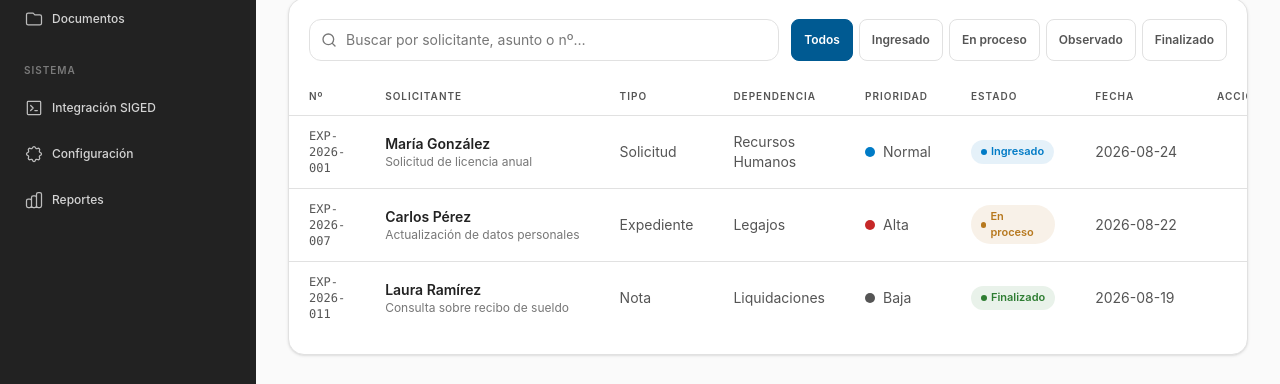
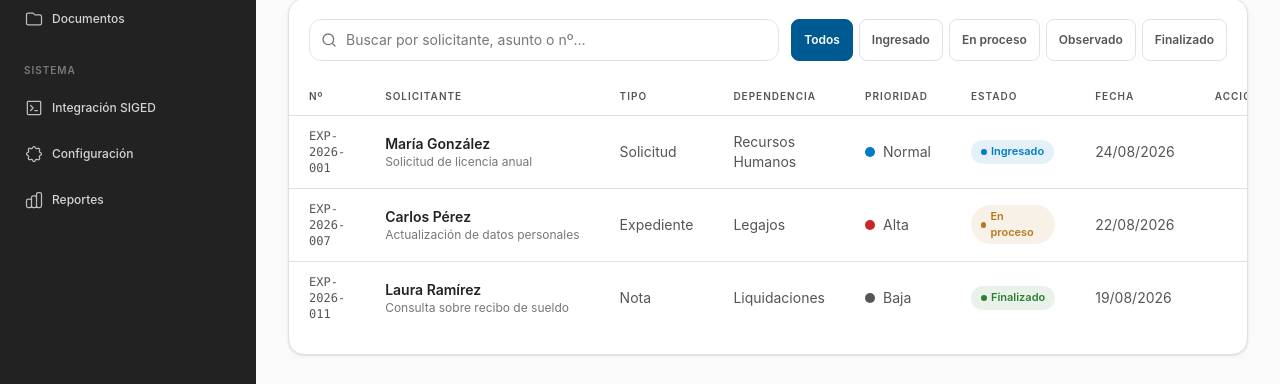
Before and after one commit to monzonfelipe0710-stack/asistente-virtual, a React (Vite) app: page /admin/mesa-de-entrada in a window 1280 px wide. Shown: the part 337-721 px from the top of the page. Built offline with nearby package versions, Linux system fonts and the light colour scheme.

Commit message:
Uniforma formato de fechas

```diff
--- a/src/components/admin/DocumentManager.jsx
+++ b/src/components/admin/DocumentManager.jsx
@@ -6,6 +6,7 @@ import Pagination, { usePagination } from "../common/Pagination";
 import EmptyState from "./EmptyState";
 import { TableSkeleton } from "./Skeleton";
 import useSortable from "../../hooks/useSortable";
+import { formatDate } from "../../utils/date";
 
 const emptyDoc = { title: "", description: "", category: "Formularios", format: "PDF", fileSize: "" };
 
@@ -42,7 +43,7 @@ export default function DocumentManager() {
       setLocalDocs((prev) => prev.map((d) => d.id === editDoc.id ? { ...d, ...form } : d));
       addToast("Documento actualizado", "success");
     } else {
-      setLocalDocs((prev) => [...prev, { id: Math.max(...prev.map((d) => d.id), 0) + 1, ...form, downloads: 0, updatedAt: new Date().toLocaleDateString("es-AR") }]);
+      setLocalDocs((prev) => [...prev, { id: Math.max(...prev.map((d) => d.id), 0) + 1, ...form, downloads: 0, updatedAt: formatDate(new Date()) }]);
       addToast("Documento creado", "success");
     }
     return true;
--- a/src/components/admin/ExpedienteDetail.jsx
+++ b/src/components/admin/ExpedienteDetail.jsx
@@ -1,5 +1,6 @@
 import { useState } from "react";
 import { sigedStatuses } from "../../data/mockSiged";
+import { formatDate } from "../../utils/date";
 
 export default function ExpedienteDetail({ expediente, onClose, onStatusChange }) {
   const [selectedStatus, setSelectedStatus] = useState("");
@@ -42,7 +43,7 @@ export default function ExpedienteDetail({ expediente, onClose, onStatusChange }
             </div>
             <div>
               <p className="text-[10px] text-muted font-medium uppercase tracking-wider mb-0.5">Fecha</p>
-              <p className="text-xs font-medium text-ink m-0">{new Date(expediente.date).toLocaleDateString("es-AR")}</p>
+              <p className="text-xs font-medium text-ink m-0">{formatDate(expediente.date)}</p>
             </div>
           </div>
 
--- a/src/components/admin/MesaDeEntrada.jsx
+++ b/src/components/admin/MesaDeEntrada.jsx
@@ -17,6 +17,7 @@ import {
   PriorityDot,
   EmptyState,
 } from "./ui";
+import { formatDate } from "../../utils/date";
 
 function Icon({ path }) {
   return (
@@ -216,7 +217,7 @@ export default function MesaDeEntrada() {
                     <td className="px-5 py-3">
                       <StatusPill status={it.estado} />
                     </td>
-                    <td className="px-5 py-3 text-muted whitespace-nowrap">{it.fecha}</td>
+                    <td className="px-5 py-3 text-muted whitespace-nowrap">{formatDate(it.fecha)}</td>
                     <td className="px-5 py-3 text-right">
                       <button
                         className="text-xs font-semibold text-brand hover:underline"
@@ -266,7 +267,7 @@ function MesaFormModal({ onClose, onSubmit }) {
   const [closing, setClosing] = useState(false);
   const maxAsunto = 120;
   const previewId = peekNextMesaId();
-  const today = new Date().toISOString().slice(0, 10);
+  const today = formatDate(new Date());
   const textareaRef = useRef(null);
   const fileInputRef = useRef(null);
 
@@ -575,7 +576,7 @@ function MesaDetailModal({ entry, onClose, onChangeStatus }) {
           <Field label="Asunto" value={entry.asunto} />
           <Field label="Tipo" value={entry.tipo} />
           <Field label="Dependencia" value={entry.dependencia} />
-          <Field label="Fecha" value={entry.fecha} />
+          <Field label="Fecha" value={formatDate(entry.fecha)} />
           {entry.observaciones && (
             <div className="col-span-2">
               <Field label="Observaciones" value={entry.observaciones} />
--- a/src/components/admin/SigedIntegration.jsx
+++ b/src/components/admin/SigedIntegration.jsx
@@ -1,5 +1,6 @@
 import { useState } from "react";
 import { sigedRecords, sigedStatuses } from "../../data/mockSiged";
+import { formatDate } from "../../utils/date";
 
 export default function SigedIntegration() {
   const [statusFilter, setStatusFilter] = useState("Todos");
@@ -92,7 +93,7 @@ export default function SigedIntegration() {
                   <td className="px-6 py-4 text-ink">{rec.applicant}</td>
                   <td className="px-6 py-4 text-xs text-muted">{rec.department}</td>
                   <td className="px-6 py-4 text-xs text-muted">
-                    {new Date(rec.date).toLocaleDateString("es-AR")}
+                    {formatDate(rec.date)}
                   </td>
                   <td className="px-6 py-4">
                     <span
--- a/src/data/mockMesaEntrada.js
+++ b/src/data/mockMesaEntrada.js
@@ -1,3 +1,5 @@
+import { formatDate } from "../utils/date";
+
 // Datos de ejemplo para el módulo "Mesa de Entradas".
 // Un ingreso representa un trámite/expediente registrado en la mesa de entrada.
 
@@ -68,7 +70,7 @@ export function createMesaEntrada(data) {
   return {
     id: nextId(),
     estado: "Ingresado",
-    fecha: new Date().toISOString().slice(0, 10),
+    fecha: formatDate(new Date()),
     solicitante: data.solicitante?.trim() || "Sin especificar",
     tipo: data.tipo || "Solicitud",
     dependencia: data.dependencia || "Mesa de Entradas",
--- /dev/null
+++ b/src/utils/date.js
@@ -0,0 +1,15 @@
+export function formatDate(value) {
+  if (!value) return "";
+
+  if (typeof value === "string" && /^\d{4}-\d{2}-\d{2}$/.test(value)) {
+    const [year, month, day] = value.split("-");
+    return `${day}/${month}/${year}`;
+  }
+
+  const date = value instanceof Date ? value : new Date(value);
+  if (Number.isNaN(date.getTime())) return "";
+
+  return [date.getDate(), date.getMonth() + 1, date.getFullYear()]
+    .map((part) => String(part).padStart(2, "0"))
+    .join("/");
+}
```
